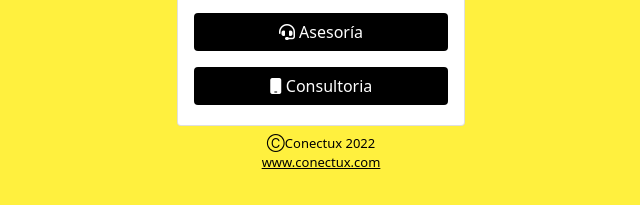
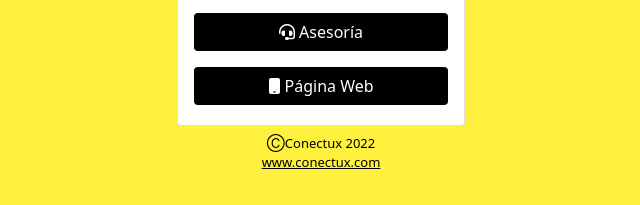
Before and after one commit to Conectux/sauy-links, a plain HTML site: page index.html in a window 1280 px wide. Shown: the part 559-764 px from the top of the page, 319-959 px from the left. Drawn offline with nearby package versions, Linux system fonts and the light colour scheme.

Commit message:
Pagina web

```diff
--- a/index.html
+++ b/index.html
@@ -86,7 +86,7 @@
 						class="btn my-1"
 						target="_blank"
 					>
-						<i class="fa-solid fa-mobile"></i> Consultoria</a
+						<i class="fa-solid fa-mobile"></i> Página Web</a
 					>
 					<!-- Consultoria -->
 				</div>
```
